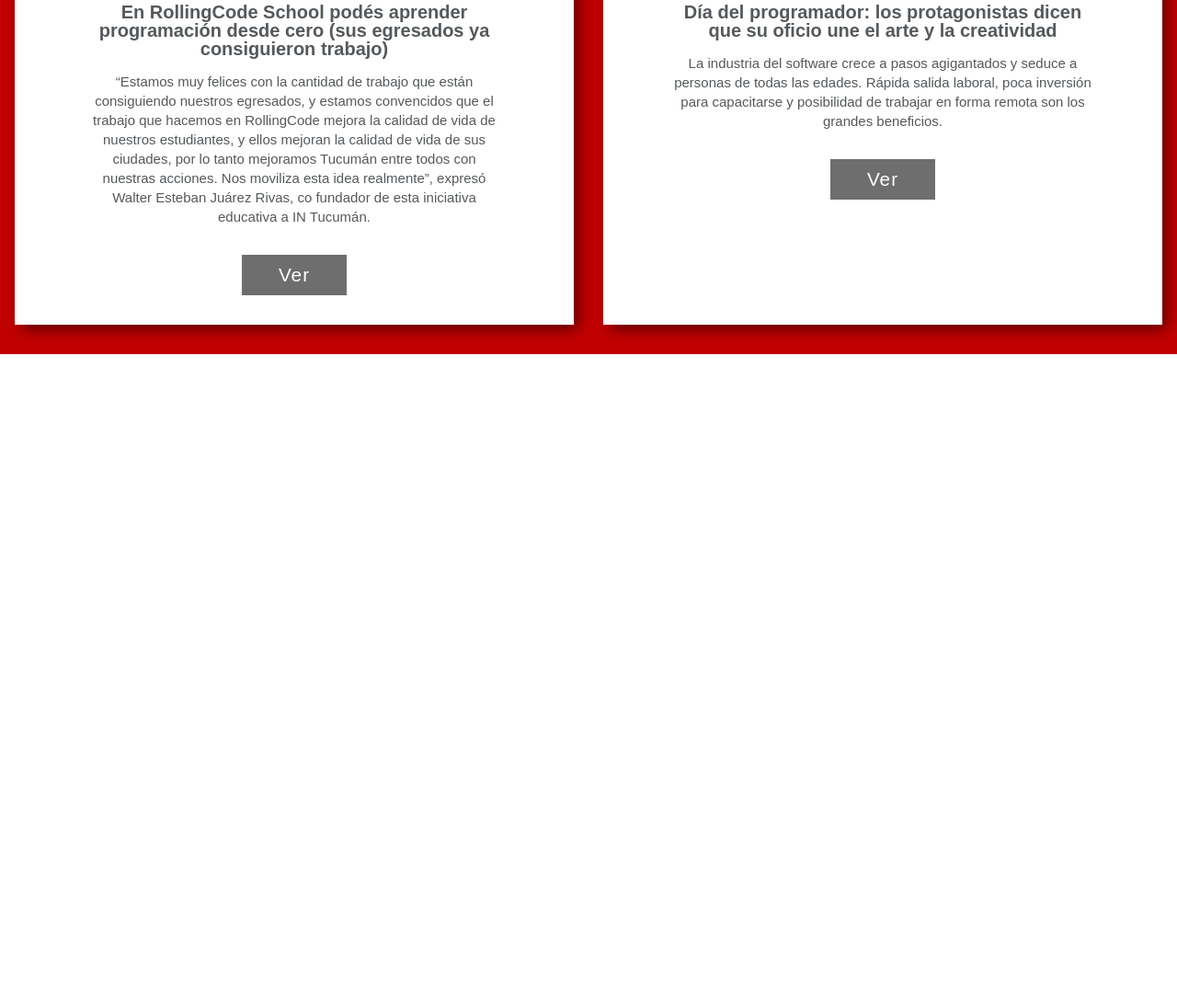
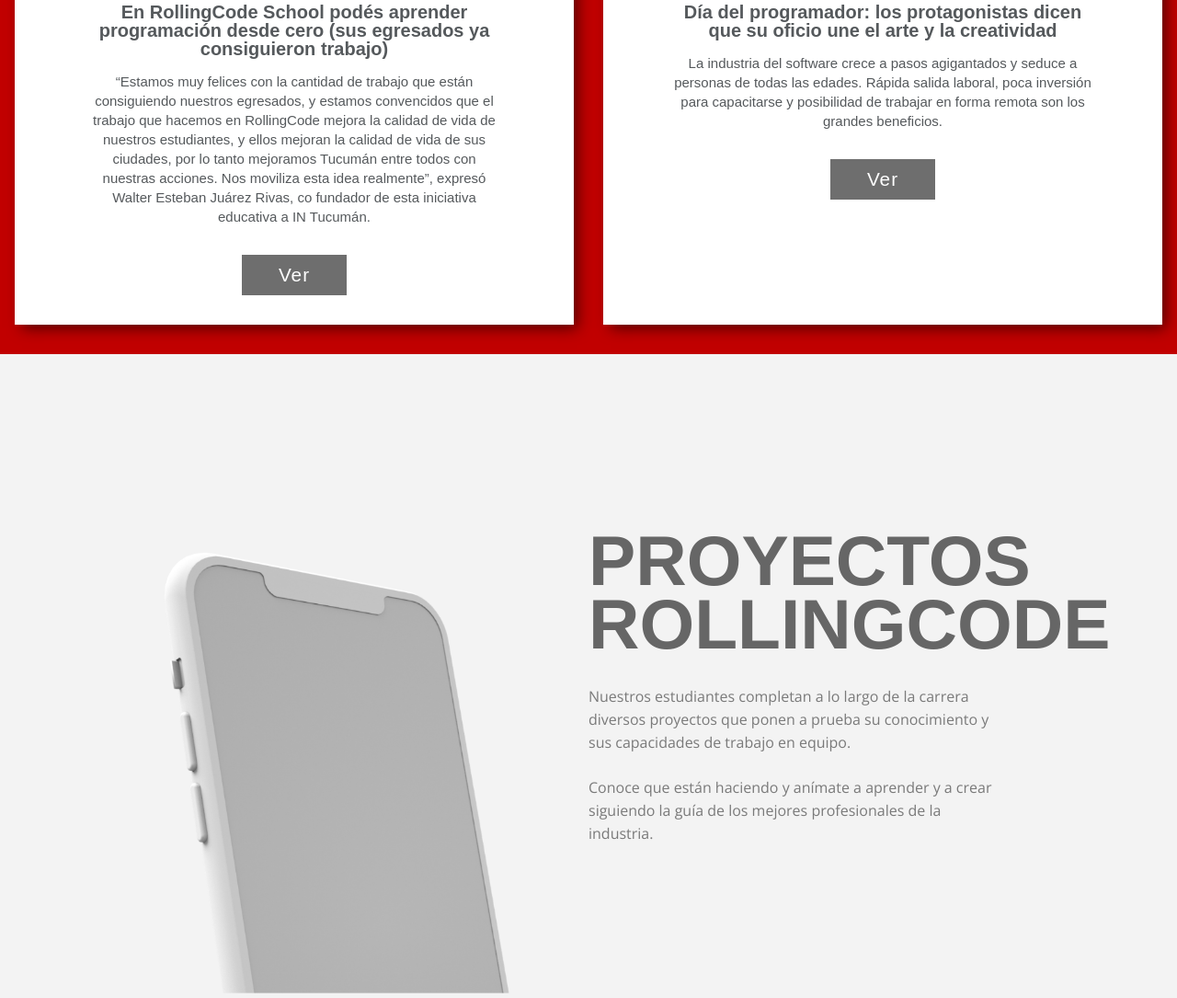
Before and after one commit to TomasDnlAranda/Rolling-Code, a plain HTML site: page index.html in a window 1280 px wide. Shown: the part 6948-8033 px from the top of the page at 92% size. Before the commit the page ends 7333 px from the top, so only its background shows below. Drawn offline with nearby package versions, Linux system fonts and the light colour scheme.

Commit message:
version 9

```diff
--- a/index.html
+++ b/index.html
@@ -96,9 +96,9 @@
                     </div>
                 </div>
                 <div class="section-fs__sized-box"></div>
-                    <img class="rolling-code-red" src="/img/Logo_Rojo0000.png" alt="rolling-code-red">
-                    <img class="img-fs" src="img/2Q8A2713.png" alt="Imagen fullstack">
-                    <img class="red-dots"src="img/Grupo-33.png" alt="Puntos Rojos">
+                    <img class="rolling-code-red" src="./img/Logo_Rojo0000.png" alt="rolling-code-red">
+                    <img class="img-fs" src="./img/2Q8A2713.png" alt="Imagen fullstack">
+                    <img class="red-dots"src="./img/Grupo-33.png" alt="Puntos Rojos">
                 </div>
             </section>
             <section class="section-md">
@@ -230,6 +230,18 @@
                     </div>
                 </div>
             </section>
+            <section class="section-pry">
+                <div class="section-pyr__container">
+                    <div class="section-pyr__contianer-img">
+                        <img class="section-pyr__img" src="./img/Celular0003.png" alt="celular-section-pyr">
+                    </div>
+                    <div class="section-pyr__container-text">
+                        <h4 class="section-pyr__h4">PROYECTOS ROLLINGCODE</h4>
+                        <p class="sectioon-pyr__p">Nuestros estudiantes completan a lo largo de la carrera diversos proyectos que ponen a prueba su conocimiento y sus capacidades de trabajo en equipo.</p>
+                        <p class="sectioon-pyr__p-2">Conoce que están haciendo y anímate a aprender y a crear siguiendo la guía de los mejores profesionales de la industria.</p>
+                    </div>
+                </div>
+            </section>
         </main>
     </div>
 <script src="./function.js"></script>
--- a/styles/style.css
+++ b/styles/style.css
@@ -817,6 +817,67 @@
     flex-direction: column;
 }
 
+.section-pry {
+    background: #f3f3f3;
+}
+
+.section-pyr__container {
+    display: flex;
+    flex-direction: column;
+    width: 100%;
+    margin: 0 auto;
+}
+
+.section-pyr__img {
+    width: 100%;
+    height: auto;
+}
+
+.section-pyr__contianer-img {
+    margin-top: 2rem;
+}
+
+.section-pyr__container-text {
+    width: 90%;
+    margin: 0 auto;
+}
+
+.section-pyr__h4 {
+    hyphens: manual;
+    cursor: default;
+    border: 0;
+    font-style: inherit;
+    outline: 0;
+    vertical-align: baseline;
+    clear: both;
+    box-sizing: border-box;
+    padding: 0;
+    margin: 2.5rem 0 0;
+    color: #666666;
+    font-family: "Integral", Sans-serif;
+    font-weight: 700;
+    font-size: 10vw;
+    line-height: 0.9;
+}
+
+.sectioon-pyr__p {
+    line-height: 1.85714285714286;
+    color: #7A7A7A;
+    font-size: .8rem;
+    font-weight: 500;
+    line-height: 25px;
+    margin-bottom: .5rem;
+    margin-top: 2rem;
+}
+
+.sectioon-pyr__p-2 {
+    line-height: 1.85714285714286;
+    color: #7A7A7A;
+    font-size: .8rem;
+    font-weight: 500;
+    line-height: 25px;
+}
+
 @media all and (min-width: 555px) {
     .section-un__h3 {
         font-size: 5rem;
@@ -1168,6 +1229,38 @@
         width: 50%;
         margin-top: 0;
     }
+
+    .section-pyr__container {
+        display: flex;
+        flex-direction: row;
+        width: 100%;
+    }
+
+    .section-pyr__contianer-img {
+        width: 50%;
+    }
+
+    .section-pyr__container-text {
+        width: 50%;
+        display: flex;
+        flex-direction: column;
+        justify-content: center;
+    }
+
+    .section-pyr__h4 {
+        font-size: 6vw;
+    }
+
+    .sectioon-pyr__p {
+        font-size: 1rem;
+        width: 70%;
+    }
+
+    .sectioon-pyr__p-2 {
+        font-size: 1rem;
+        width: 70%;
+    }
+
 
 }
 
```
Also changed, not shown: img/Celular0003.png (added).
